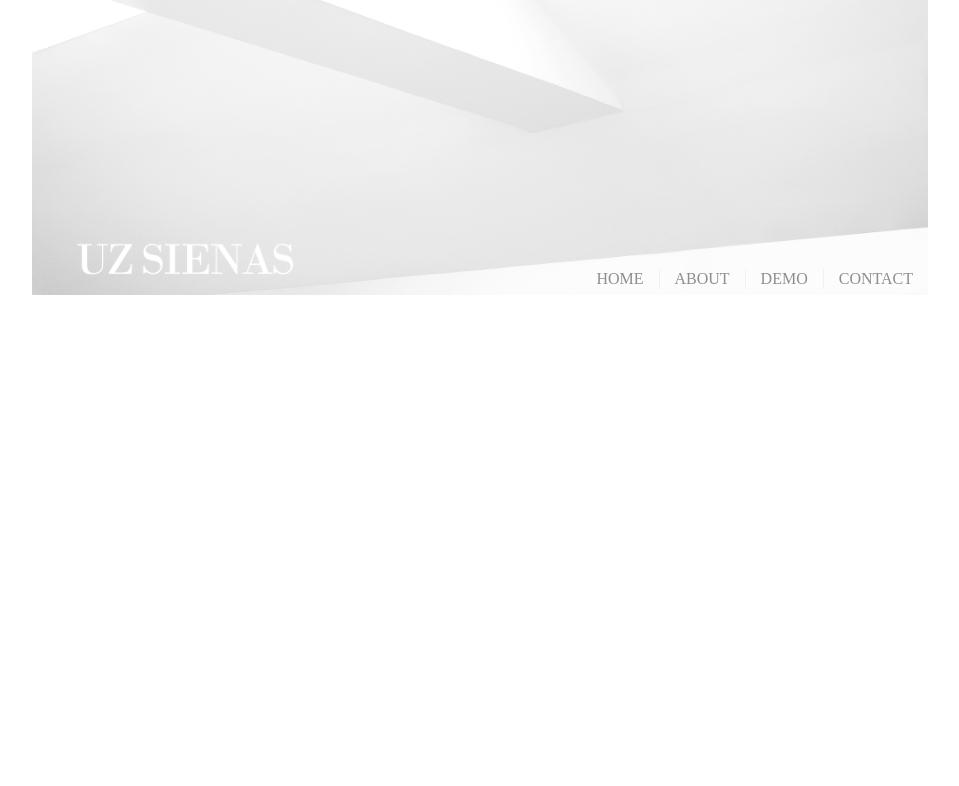
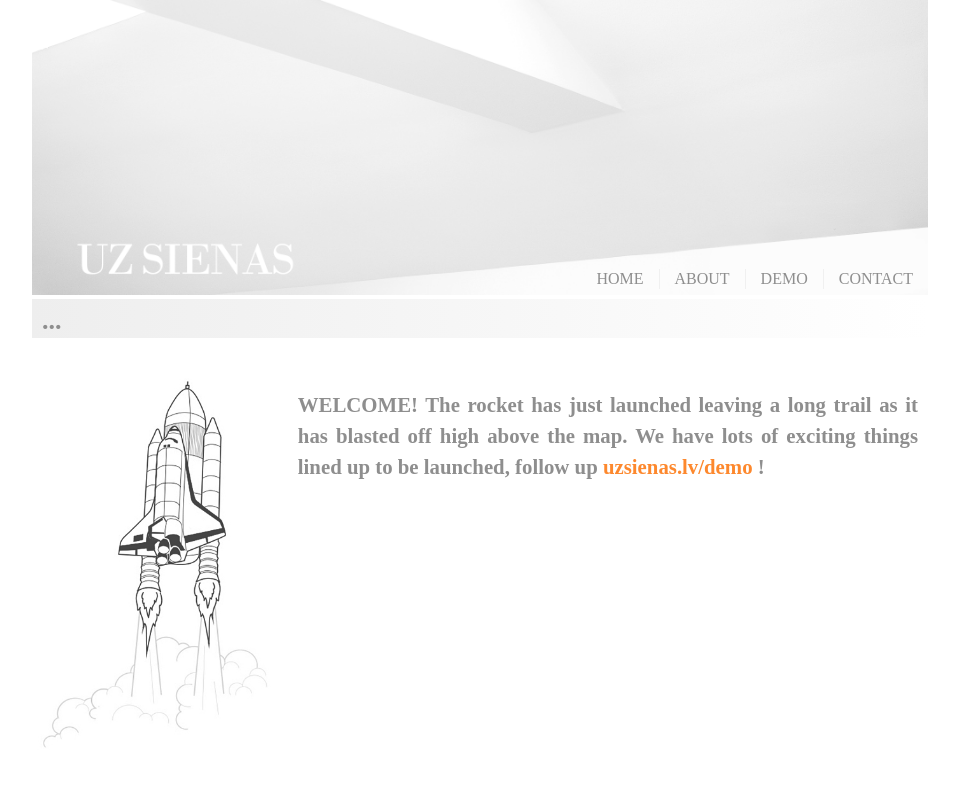
Before and after one commit to cynthiabirgele/gallerie, a React (Create React App) app in the folder gallerie/: page / in a window 1280 px wide. Shown: the top 786 px of the page, without its empty margins (160-1119 px from the left). Built offline with nearby package versions, Linux system fonts and the light colour scheme.

Commit message:
update index

```diff
--- a/gallerie/src/App.js
+++ b/gallerie/src/App.js
@@ -2,13 +2,16 @@ import React, { Component } from "react"
 import "./App.css"
 import Header from "./components/organisms/header/header"
 import Navigation from "./components/organisms/navigation/navigation"
+import Home from "./components/pages/Home/Home"
 
 class App extends Component {
 	render() {
+		const isHome = this.props.location.pathname.length <= 1 || ``
 		return (
 			<div className="container">
 				<Header />
 				<Navigation />
+				{isHome && <Home />}
 			</div>
 		)
 	}
```
